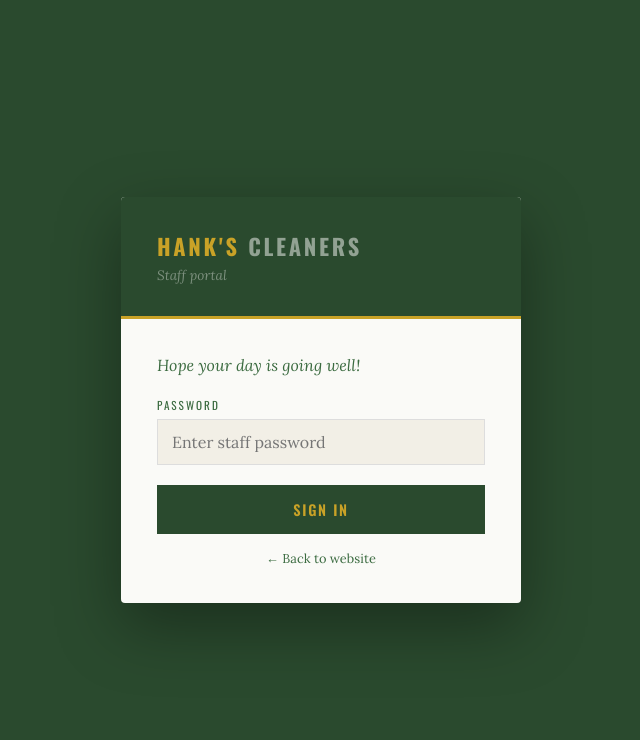
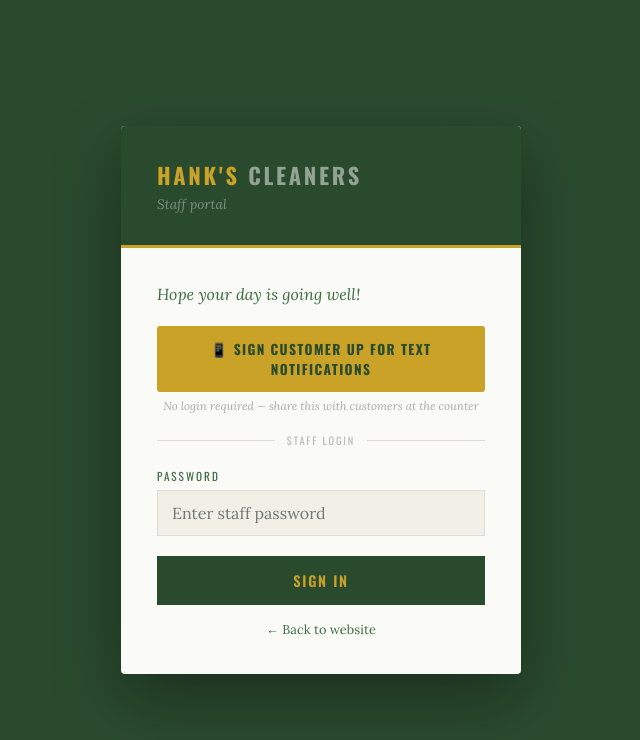
Before and after one commit to reynoldsinteractive/hanks-cleaners, a plain HTML site: page public/index.html in a window 1280 px wide. Both pictures are taken after a click on the button "STAFF LOGIN". Shown: the whole page, without its empty margins (319-959 px from the left). Drawn offline with nearby package versions, Linux system fonts and the light colour scheme.

Commit message:
Add files via upload

```diff
--- a/public/index.html
+++ b/public/index.html
@@ -353,6 +353,12 @@
   .login-error { font-size: 0.82rem; color: #c0392b; margin-bottom: 16px; font-style: italic; display: none; }
   .login-back { text-align: center; margin-top: 16px; font-size: 0.8rem; color: #999; }
   .login-back a { color: var(--green-mid); text-decoration: none; cursor: pointer; }
+  .sms-shortcut-btn { display: block; width: 100%; padding: 13px 16px; background: var(--gold); color: var(--green-dark); font-family: 'Oswald', sans-serif; font-size: 0.85rem; letter-spacing: 0.1em; text-transform: uppercase; font-weight: 700; text-align: center; text-decoration: none; border-radius: 3px; margin-bottom: 6px; transition: background 0.2s; }
+  .sms-shortcut-btn:hover { background: #d4aa2b; }
+  .sms-shortcut-note { font-size: 0.72rem; color: #aaa; text-align: center; margin-bottom: 20px; font-style: italic; }
+  .login-divider { display: flex; align-items: center; gap: 12px; margin-bottom: 20px; }
+  .login-divider::before, .login-divider::after { content: ''; flex: 1; height: 1px; background: #e0dbd0; }
+  .login-divider span { font-family: 'Oswald', sans-serif; font-size: 0.65rem; letter-spacing: 0.18em; text-transform: uppercase; color: #bbb; white-space: nowrap; }
 
   /* ── ADMIN ── */
   .admin-wrap { min-height: 100vh; background: #f0ede4; }
@@ -711,6 +717,15 @@
       </div>
       <div class="login-body">
         <p id="login-greeting" class="login-greeting"></p>
+
+        <!-- SMS Signup shortcut — no login needed -->
+        <a href="/sms-signup.html" class="sms-shortcut-btn">
+          📱 Sign Customer Up for Text Notifications
+        </a>
+        <p class="sms-shortcut-note">No login required — share this with customers at the counter</p>
+
+        <div class="login-divider"><span>Staff Login</span></div>
+
         <p id="login-error" class="login-error">Incorrect password. Please try again.</p>
         <label class="login-label">Password</label>
         <input class="login-input" type="password" id="login-pw" placeholder="Enter staff password" onkeydown="if(event.key==='Enter')doLogin()" />
```
